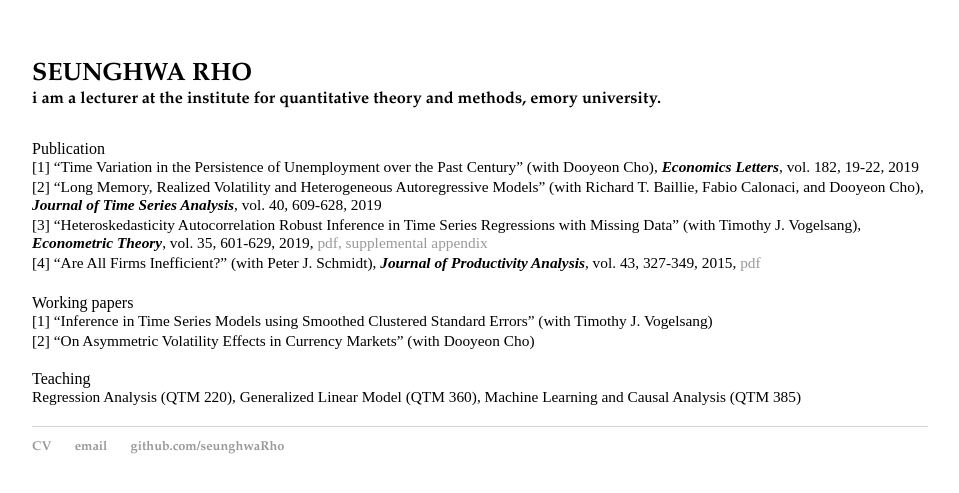
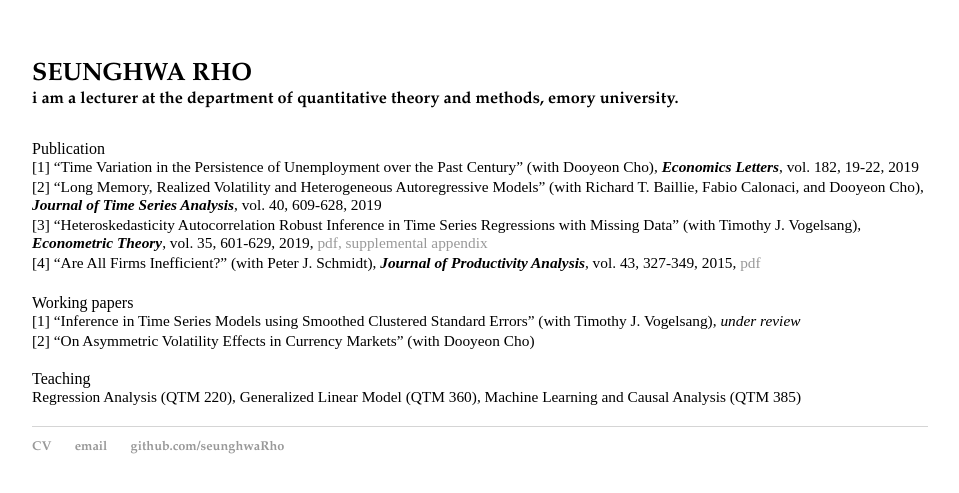
Before and after one commit to seunghwaRho/seunghwaRho.github.io, a Jekyll site: the page built from index.html, in a window 1280 px wide. Shown: the top 493 px of the page, without its empty margins (160-1119 px from the left). Built offline with Jekyll 4.4.1, drawn with Linux system fonts in a browser that asks for light colours.

Commit message:
wp update

```diff
--- a/index.html
+++ b/index.html
@@ -5,7 +5,7 @@
 
 
 <h1 class="headerstyle">Seunghwa Rho
-<div>I am a lecturer at the Institute for Quantitative Theory and Methods, Emory University. </div>
+<div>I am a lecturer at the Department of Quantitative Theory and Methods, Emory University. </div>
 </h1>
 
 
@@ -21,7 +21,7 @@
 		</div>&nbsp;
 </div>
 	<div> Working papers
-		<div>[1] &ldquo;Inference in Time Series Models using Smoothed Clustered Standard Errors&rdquo; (with Timothy J. Vogelsang)</div>
+		<div>[1] &ldquo;Inference in Time Series Models using Smoothed Clustered Standard Errors&rdquo; (with Timothy J. Vogelsang), <em property="italic">under review</em></div>
 	<div>[2] &ldquo;On Asymmetric Volatility Effects in Currency Markets&rdquo; (with Dooyeon Cho)</div>
 	</div>
 </div>
```
Also changed, not shown: 3 other files.
